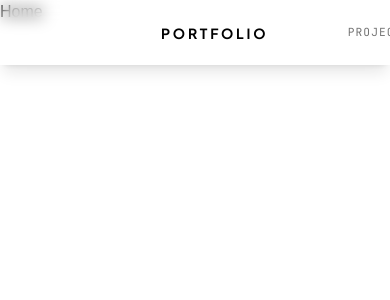
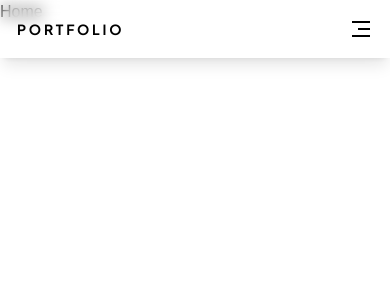
Before and after one commit to manjeetkumar89/portfolio, a Next.js app: page / in a window 390 px wide. Shown: the top 300 px of the page. Built offline with nearby package versions, Linux system fonts and the light colour scheme.

Commit message:
make navbar responsive

```diff
--- a/package.json
+++ b/package.json
@@ -3,12 +3,13 @@
   "version": "0.1.0",
   "private": true,
   "scripts": {
-    "dev": "next dev",
+    "dev": "next dev --turbo",
     "build": "next build",
     "start": "next start",
     "lint": "eslint"
   },
   "dependencies": {
+    "@remixicon/react": "^4.9.0",
     "next": "16.2.2",
     "react": "19.2.4",
     "react-dom": "19.2.4"
--- /dev/null
+++ b/src/components/NavLink.tsx
@@ -0,0 +1,27 @@
+import Link from 'next/link'
+import { usePathname } from 'next/navigation'
+import React from 'react'
+
+const linkClasses = ' hover:text-primary py-1.5 transition duration-300 ease-linear '
+const activeLinkClasses = 'text-primary border-b py-1.5  '
+
+const NavLink = (props : { link: string; content: string, toggleFunction?: () => void }) => {
+
+    const {link, content, toggleFunction} = props;
+
+    const pathname = usePathname();
+
+    const isActive = (path : string) => pathname === path;
+
+  return (
+    <Link
+        href={link}
+        className={isActive(link) ? activeLinkClasses : linkClasses}
+        onClick={toggleFunction}
+    >
+        {content}
+    </Link>
+  )
+}
+
+export default NavLink
--- a/src/components/Navbar.tsx
+++ b/src/components/Navbar.tsx
@@ -1,33 +1,63 @@
 'use client'
+import { RiCloseLargeLine, RiMenu3Line } from '@remixicon/react'
 import Link from 'next/link'
-import { usePathname } from 'next/navigation'
-import React from 'react'
+import React, { useState } from 'react'
+import NavLink from './NavLink'
 
-const linkClasses = ' hover:text-primary py-1.5 transition duration-300 ease-linear '
-const activeLinkClasses = 'text-primary border-b py-1.5  '
 const glassPanel = " bg-[rgba(255,255,255,0.02)] backdrop-blur-sm border border-[rgba(255,255,255,0.08)] shadow-lg "
+
+
 const Navbar = () => {
 
-    const pathname = usePathname();
+    const [isMenuOpen, setisMenuOpen] = useState(false);
 
-    const isActive = (path : string) => pathname === path;
+    const toggleMenu = () =>{
+        setisMenuOpen(!isMenuOpen);
+    }
+
+    const navLinks = [
+        { link: '/', content: 'Home' },
+        { link: '/projects', content: 'Projects' },
+        { link: '/skills', content: 'Skills' },
+        { link: '/contact', content: 'Contact' },
+    ]
 
   return (
-    <nav className={`fixed px-40 w-full flex justify-between py-4 items-center ${glassPanel}`}>
+    <nav className={`fixed md:px-40 px-4 w-full flex justify-between py-4 items-center ${glassPanel}`}>
         <Link href={'/'}>
             <div className='uppercase tracking-[0.2em] font-plus-jakarta-sans font-bold text-sm'>Portfolio</div>
         </Link>
 
-        <div className='flex gap-12 font-jetbrains-mono tracking-widest uppercase text-[0.7rem] text-secondary'>
-            <Link href={'/'} className={isActive('/') ? activeLinkClasses : linkClasses}>Home</Link>
-            <Link href={'/projects'} className={isActive('/projects') ? activeLinkClasses : linkClasses}>Projects</Link>
-            <Link href={'/skills'} className={isActive('/skills') ? activeLinkClasses : linkClasses}>Skills</Link>
-            <Link href={'/contact'} className={isActive('/contact') ? activeLinkClasses : linkClasses}>Contact</Link>
+        <div className='hidden md:flex gap-12 font-jetbrains-mono tracking-widest uppercase text-[0.7rem] text-secondary'>
+
+            {
+                navLinks.map((navLink, index) => (
+                    <NavLink key={index} link={navLink.link} content={navLink.content}/>
+                ))
+            }
+
         </div>
 
-        <div className='bg-primary text-neutral py-2 px-6 font-jetbrains-mono text-[10px] tracking-[0.2em] font-bold hover:bg-primary/80 transition duration-300 ease-linear cursor-pointer'>
+        <div className=' hidden md:block bg-primary text-neutral py-2 px-6 font-jetbrains-mono text-[10px] tracking-[0.2em] font-bold hover:bg-primary/80 transition duration-300 ease-linear cursor-pointer'>
             <button className='uppercase'>Resume</button>
         </div>
+
+
+        {/* mobile menu */}
+
+        <div className='absolute top-14 left-0 w-full flex flex-col items-center gap-6 py-6 bg-[rgba(255,255,255,0.02)] backdrop-blur-sm border border-[rgba(255,255,255,0.08)] shadow-lg md:hidden' style={{display: isMenuOpen ? 'flex' : 'none'}}>
+           {
+                navLinks.map((navLink, index) => (
+                    <NavLink key={index} link={navLink.link} content={navLink.content} toggleFunction={toggleMenu}/>
+                ))
+           }
+
+           <div className='bg-primary text-neutral py-2 px-6 font-jetbrains-mono text-[10px] tracking-[0.2em] font-bold hover:bg-primary/80 transition duration-300 ease-linear cursor-pointer'>
+            <button className='uppercase'>Resume</button>
+        </div>
+        </div>
+
+        {isMenuOpen ? <RiCloseLargeLine className='md:hidden block' onClick={toggleMenu} /> : <RiMenu3Line className='md:hidden block' onClick={toggleMenu} />}
     </nav>
   )
 }
```
Also changed, not shown: 1 other file (tests, documents, lock files or other folders).
